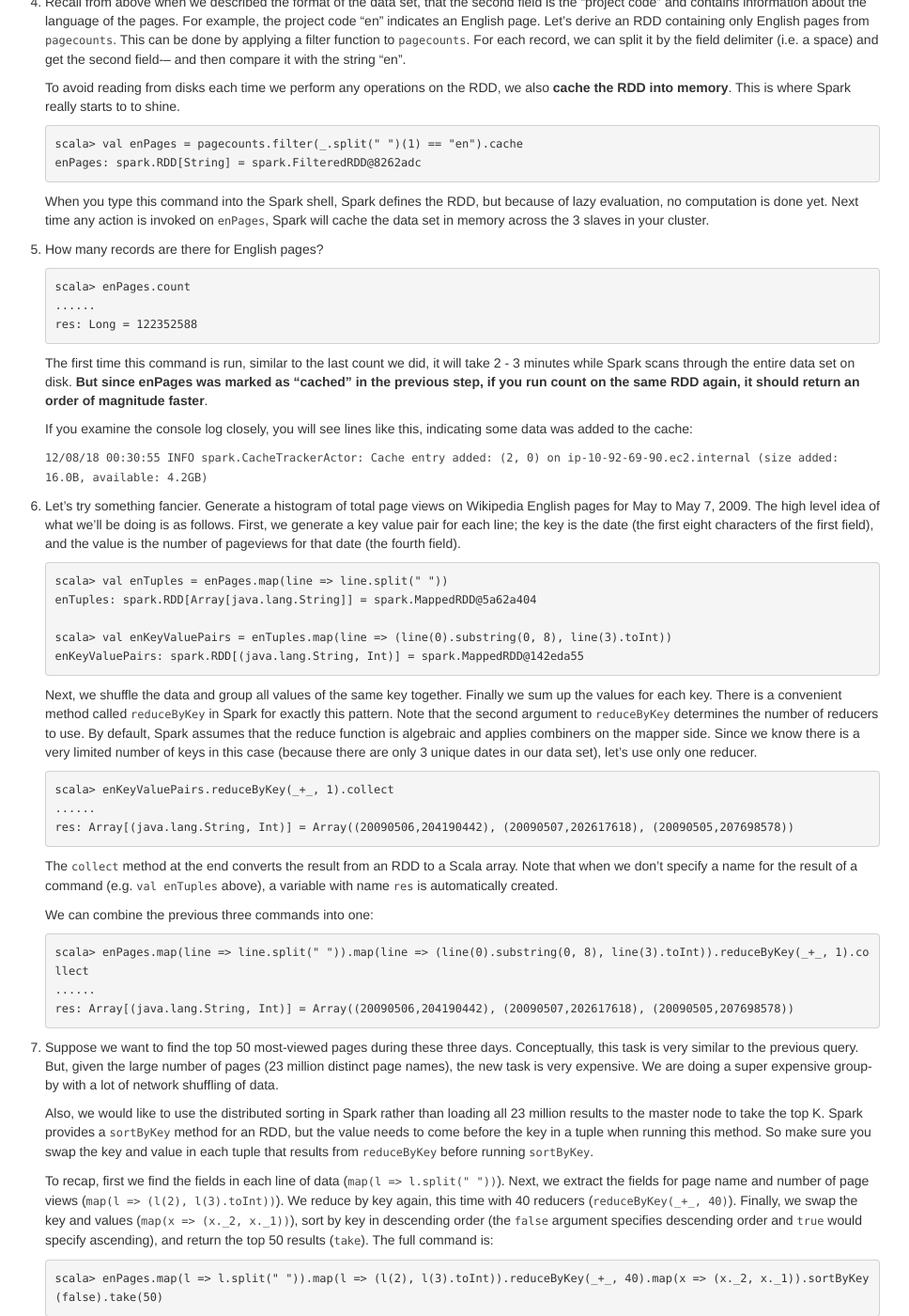
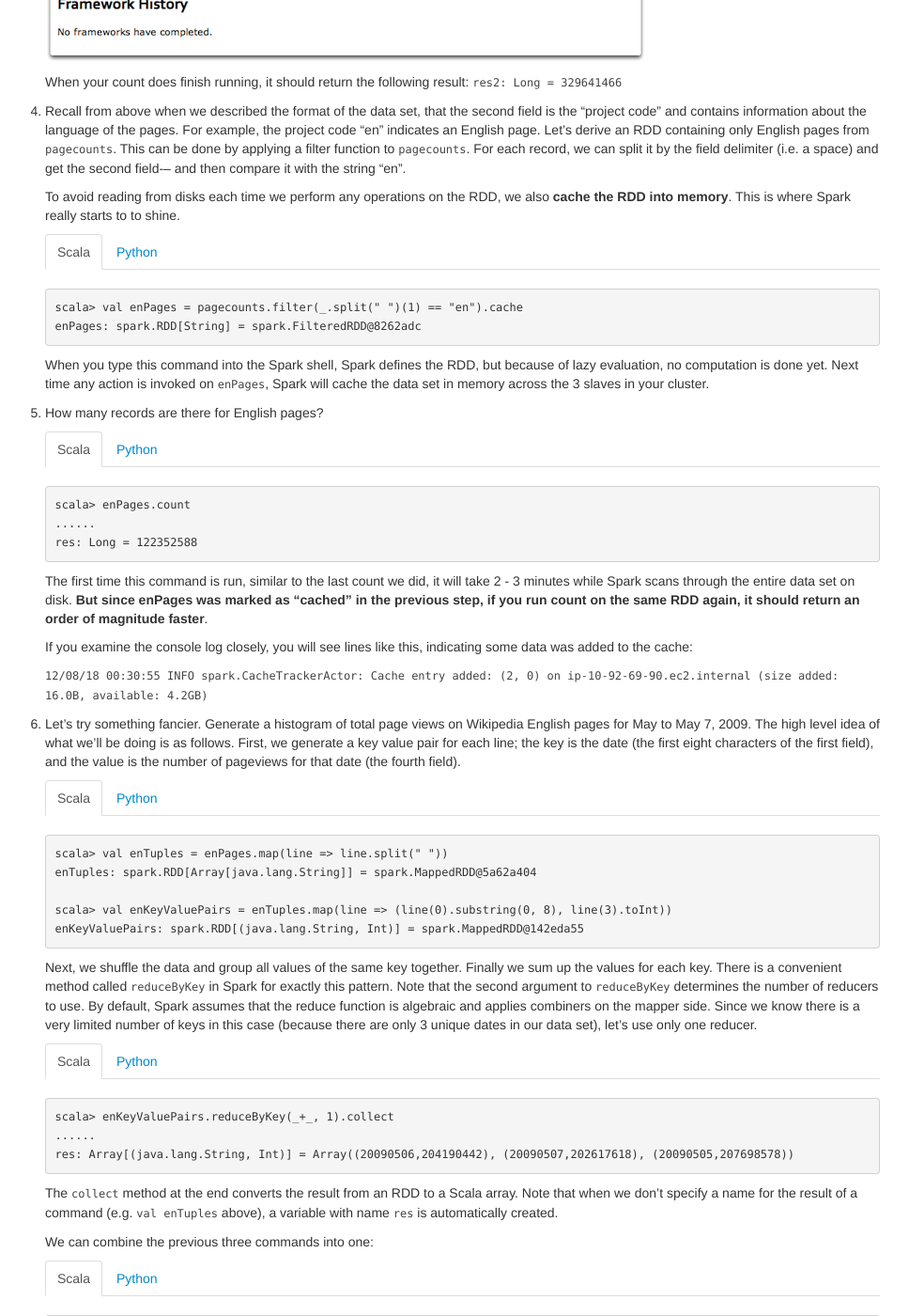
Before and after one commit to databricks/spark-training, a Jekyll site: the page built from strata_2013/index.md, in a window 1280 px wide and 1400 px high, scrolled down 7084 px. Shown: the whole window at 94% size, without its empty margins (160-1128 px from the left). Built offline with Jekyll 4.4.1, drawn with Linux system fonts in a browser that asks for light colours; some of the changed text lies outside the part shown.

Commit message:
Finish adding Python examples to Spark section.

```diff
--- a/strata_2013/index.md
+++ b/strata_2013/index.md
@@ -414,32 +414,55 @@
    <div data-lang="python" markdown="1">
        >>> pagecounts.take(10)
        ...
+       [u'20090505-000000 aa.b ?71G4Bo1cAdWyg 1 14463', u'20090505-000000 aa.b Special:Statistics 1 840', u'20090505-000000 aa.b Special:Whatlinkshere/MediaWiki:Returnto 1 1019', u'20090505-000000 aa.b Wikibooks:About 1 15719', u'20090505-000000 aa ?14mFX1ildVnBc 1 13205', u'20090505-000000 aa ?53A%2FuYP3FfnKM 1 13207', u'20090505-000000 aa ?93HqrnFc%2EiqRU 1 13199', u'20090505-000000 aa ?95iZ%2Fjuimv31g 1 13201', u'20090505-000000 aa File:Wikinews-logo.svg 1 8357', u'20090505-000000 aa Main_Page 2 9980']
    </div>
    </div>
 
    Unfortunately this is not very readable because take returns an array and Scala simply prints the array with each element separated by a comma.
    We can make it prettier by traversing the array to print each record on its own line.
 
-   ~~~
-   scala> pagecounts.take(10).foreach(println)
-   ......
-   20090505-000000 aa.b ?71G4Bo1cAdWyg 1 14463
-   20090505-000000 aa.b Special:Statistics 1 840
-   20090505-000000 aa.b Special:Whatlinkshere/MediaWiki:Returnto 1 1019
-   20090505-000000 aa.b Wikibooks:About 1 15719
-   20090505-000000 aa ?14mFX1ildVnBc 1 13205
-   20090505-000000 aa ?53A%2FuYP3FfnKM 1 13207
-   20090505-000000 aa ?93HqrnFc%2EiqRU 1 13199
-   20090505-000000 aa ?95iZ%2Fjuimv31g 1 13201
-   20090505-000000 aa File:Wikinews-logo.svg 1 8357
-   20090505-000000 aa Main_Page 2 9980
-   ~~~
+   <div class="codetabs">
+   <div data-lang="scala" markdown="1">
+       scala> pagecounts.take(10).foreach(println)
+       ......
+       20090505-000000 aa.b ?71G4Bo1cAdWyg 1 14463
+       20090505-000000 aa.b Special:Statistics 1 840
+       20090505-000000 aa.b Special:Whatlinkshere/MediaWiki:Returnto 1 1019
+       20090505-000000 aa.b Wikibooks:About 1 15719
+       20090505-000000 aa ?14mFX1ildVnBc 1 13205
+       20090505-000000 aa ?53A%2FuYP3FfnKM 1 13207
+       20090505-000000 aa ?93HqrnFc%2EiqRU 1 13199
+       20090505-000000 aa ?95iZ%2Fjuimv31g 1 13201
+       20090505-000000 aa File:Wikinews-logo.svg 1 8357
+       20090505-000000 aa Main_Page 2 9980
+   </div>
+   <div data-lang="python" markdown="1">
+       >>> for x in pagecounts.take(10):
+       ...    print x
+       ...
+       20090505-000000 aa.b ?71G4Bo1cAdWyg 1 14463
+       20090505-000000 aa.b Special:Statistics 1 840
+       20090505-000000 aa.b Special:Whatlinkshere/MediaWiki:Returnto 1 1019
+       20090505-000000 aa.b Wikibooks:About 1 15719
+       20090505-000000 aa ?14mFX1ildVnBc 1 13205
+       20090505-000000 aa ?53A%2FuYP3FfnKM 1 13207
+       20090505-000000 aa ?93HqrnFc%2EiqRU 1 13199
+       20090505-000000 aa ?95iZ%2Fjuimv31g 1 13201
+       20090505-000000 aa File:Wikinews-logo.svg 1 8357
+       20090505-000000 aa Main_Page 2 9980
+   </div>
+   </div>
 
 2. Let's see how many records in total are in this data set (this command will take a while, so read ahead while it is running).
 
-   ~~~
-   scala> pagecounts.count
-   ~~~
+   <div class="codetabs">
+   <div data-lang="scala" markdown="1">
+       scala> pagecounts.count
+   </div>
+   <div data-lang="python" markdown="1">
+       >>> pagecounts.count()
+   </div>
+   </div>
 
    This should launch 177 Spark tasks on the Mesos cluster.
    If you look closely at the terminal, the console log is pretty chatty and tells you the progress of the tasks.
@@ -455,30 +478,42 @@
 
    When your count does finish running, it should return the following result: `res2: Long = 329641466`
 
-4.  Recall from above when we described the format of the data set, that the second field is the "project code" and contains information about the language of the pages.
-    For example, the project code "en" indicates an English page.
-    Let's derive an RDD containing only English pages from `pagecounts`.
-    This can be done by applying a filter function to `pagecounts`.
-    For each record, we can split it by the field delimiter (i.e. a space) and get the second field-– and then compare it with the string "en".
+4. Recall from above when we described the format of the data set, that the second field is the "project code" and contains information about the language of the pages.
+   For example, the project code "en" indicates an English page.
+   Let's derive an RDD containing only English pages from `pagecounts`.
+   This can be done by applying a filter function to `pagecounts`.
+   For each record, we can split it by the field delimiter (i.e. a space) and get the second field-– and then compare it with the string "en".
 
-    To avoid reading from disks each time we perform any operations on the RDD, we also __cache the RDD into memory__.
+   To avoid reading from disks each time we perform any operations on the RDD, we also __cache the RDD into memory__.
     This is where Spark really starts to to shine.
 
-    ~~~
-    scala> val enPages = pagecounts.filter(_.split(" ")(1) == "en").cache
-    enPages: spark.RDD[String] = spark.FilteredRDD@8262adc
-    ~~~
+   <div class="codetabs">
+   <div data-lang="scala" markdown="1">
+       scala> val enPages = pagecounts.filter(_.split(" ")(1) == "en").cache
+       enPages: spark.RDD[String] = spark.FilteredRDD@8262adc
+   </div>
+   <div data-lang="python" markdown="1">
+       >>> enPages = pagecounts.filter(lambda x: x.split(" ")[1] == "en").cache()
+   </div>
+   </div>
 
-    When you type this command into the Spark shell, Spark defines the RDD, but because of lazy evaluation, no computation is done yet.
-    Next time any action is invoked on `enPages`, Spark will cache the data set in memory across the 3 slaves in your cluster.
+   When you type this command into the Spark shell, Spark defines the RDD, but because of lazy evaluation, no computation is done yet.
+   Next time any action is invoked on `enPages`, Spark will cache the data set in memory across the 3 slaves in your cluster.
 
 5. How many records are there for English pages?
 
-   ~~~
-   scala> enPages.count
-   ......
-   res: Long = 122352588
-   ~~~
+   <div class="codetabs">
+   <div data-lang="scala" markdown="1">
+       scala> enPages.count
+       ......
+       res: Long = 122352588
+   </div>
+   <div data-lang="python" markdown="1">
+       >>> enPages.count()
+       ...
+       122352588
+   </div>
+   </div>
 
    The first time this command is run, similar to the last count we did, it will take 2 - 3 minutes while Spark scans through the entire data set on disk.
    __But since enPages was marked as "cached" in the previous step, if you run count on the same RDD again, it should return an order of magnitude faster__.
@@ -492,13 +527,19 @@
    The high level idea of what we'll be doing is as follows.
    First, we generate a key value pair for each line; the key is the date (the first eight characters of the first field), and the value is the number of pageviews for that date (the fourth field).
 
-   ~~~
-   scala> val enTuples = enPages.map(line => line.split(" "))
-   enTuples: spark.RDD[Array[java.lang.String]] = spark.MappedRDD@5a62a404
+   <div class="codetabs">
+   <div data-lang="scala" markdown="1">
+       scala> val enTuples = enPages.map(line => line.split(" "))
+       enTuples: spark.RDD[Array[java.lang.String]] = spark.MappedRDD@5a62a404
 
-   scala> val enKeyValuePairs = enTuples.map(line => (line(0).substring(0, 8), line(3).toInt))
-   enKeyValuePairs: spark.RDD[(java.lang.String, Int)] = spark.MappedRDD@142eda55
-   ~~~
+       scala> val enKeyValuePairs = enTuples.map(line => (line(0).substring(0, 8), line(3).toInt))
+       enKeyValuePairs: spark.RDD[(java.lang.String, Int)] = spark.MappedRDD@142eda55
+   </div>
+   <div data-lang="python" markdown="1">
+       >>> enTuples = enPages.map(lambda x: x.split(" "))
+       >>> enKeyValuePairs = enTuples.map(lambda x: (x[0][:8], int(x[3])))
+   </div>
+   </div>
 
    Next, we shuffle the data and group all values of the same key together.
    Finally we sum up the values for each key.
@@ -507,22 +548,36 @@
    By default, Spark assumes that the reduce function is algebraic and applies combiners on the mapper side.
    Since we know there is a very limited number of keys in this case (because there are only 3 unique dates in our data set), let's use only one reducer.
 
-   ~~~
-   scala> enKeyValuePairs.reduceByKey(_+_, 1).collect
-   ......
-   res: Array[(java.lang.String, Int)] = Array((20090506,204190442), (20090507,202617618), (20090505,207698578))
-   ~~~
+   <div class="codetabs">
+   <div data-lang="scala" markdown="1">
+       scala> enKeyValuePairs.reduceByKey(_+_, 1).collect
+       ......
+       res: Array[(java.lang.String, Int)] = Array((20090506,204190442), (20090507,202617618), (20090505,207698578))
+   </div>
+   <div data-lang="python" markdown="1">
+       >>> enKeyValuePairs.reduceByKey(lambda x, y: x + y, 1).collect()
+       ...
+       [(u'20090506', 204190442), (u'20090507', 202617618), (u'20090505', 207698578)]
+   </div>
+   </div>
 
    The `collect` method at the end converts the result from an RDD to a Scala array.
    Note that when we don't specify a name for the result of a command (e.g. `val enTuples` above), a variable with name `res` is automatically created.
 
    We can combine the previous three commands into one:
 
-   ~~~
-   scala> enPages.map(line => line.split(" ")).map(line => (line(0).substring(0, 8), line(3).toInt)).reduceByKey(_+_, 1).collect
-   ......
-   res: Array[(java.lang.String, Int)] = Array((20090506,204190442), (20090507,202617618), (20090505,207698578))
-   ~~~
+   <div class="codetabs">
+   <div data-lang="scala" markdown="1">
+       scala> enPages.map(line => line.split(" ")).map(line => (line(0).substring(0, 8), line(3).toInt)).reduceByKey(_+_, 1).collect
+       ......
+       res: Array[(java.lang.String, Int)] = Array((20090506,204190442), (20090507,202617618), (20090505,207698578))
+   </div>
+   <div data-lang="python" markdown="1">
+       >>> enPages.map(lambda x: x.split(" ")).map(lambda x: (x[0][:8], int(x[3]))).reduceByKey(lambda x, y: x + y, 1).collect()
+       ...
+       [(u'20090506', 204190442), (u'20090507', 202617618), (u'20090505', 207698578)]
+   </div>
+   </div>
 
 7. Suppose we want to find the top 50 most-viewed pages during these three days.
    Conceptually, this task is very similar to the previous query.
@@ -538,9 +593,16 @@
    We reduce by key again, this time with 40 reducers (`reduceByKey(_+_, 40)`).
    Finally, we swap the key and values (`map(x => (x._2, x._1))`), sort by key in descending order (the `false` argument specifies descending order and `true` would specify ascending), and return the top 50 results (`take`). The full command is:
 
-   ~~~
-   scala> enPages.map(l => l.split(" ")).map(l => (l(2), l(3).toInt)).reduceByKey(_+_, 40).map(x => (x._2, x._1)).sortByKey(false).take(50)
-   ~~~
+   <div class="codetabs">
+   <div data-lang="scala" markdown="1">
+       scala> enPages.map(l => l.split(" ")).map(l => (l(2), l(3).toInt)).reduceByKey(_+_, 40).map(x => (x._2, x._1)).sortByKey(false).take(50)
+   </div>
+   <div data-lang="python" markdown="1">
+       >>> # TODO: sortByKey() isn't implemented in PySpark yet.
+       >>> enPages.map(lambda x: x.split(" ")).map(lambda x: (x[2], int(x[3]))).reduceByKey(lambda x, y: x + y, 40).map(lambda x: (x[1], x[0])).sortByKey(false).take(50)
+       TODO
+   </div>
+   </div>
 
    There is no hard and fast way to calculate the optimal number of reducers for a given problem; you will
    build up intuition over time by experimenting with different values.
```
